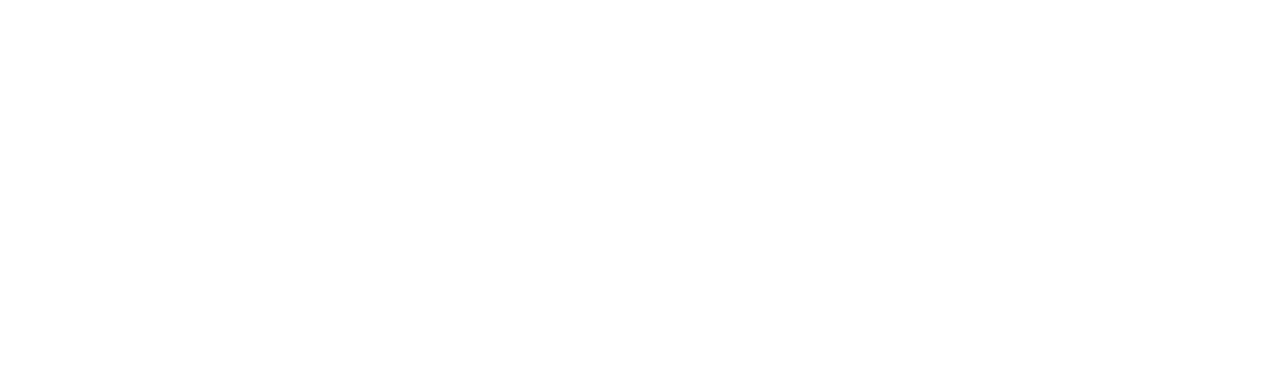
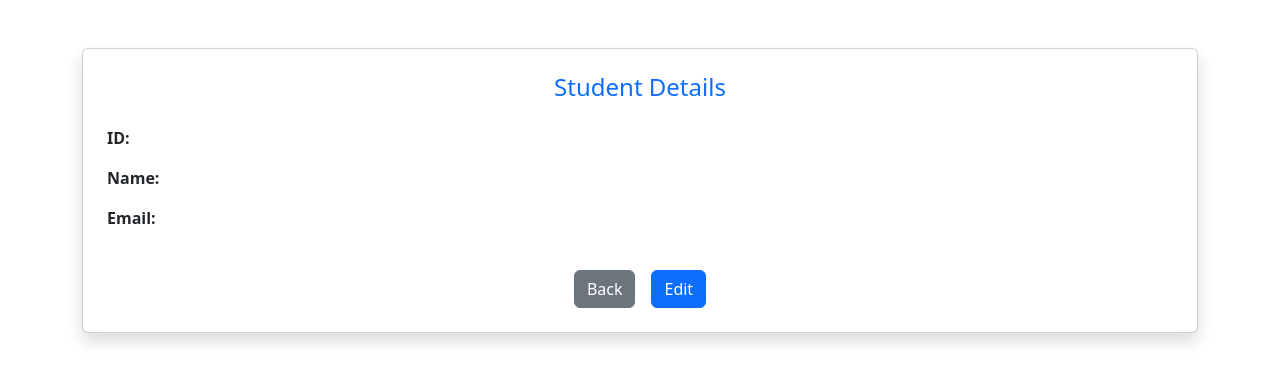
Before and after one commit to Githsara99/Personal-Task-and-Time-Tracker-Application, a React app in the folder frontend/: page /read/1 in a window 1280 px wide. Before the commit this address had no page. Shown: the top 382 px of the page. Built offline with nearby package versions, Linux system fonts and the light colour scheme; no server answers; the HTML template or start-up script is replaced by a standard one.

Commit message:
Setup read file

```diff
--- a/frontend/src/App.jsx
+++ b/frontend/src/App.jsx
@@ -2,6 +2,7 @@
 import {BrowserRouter, Routes, Route} from "react-router-dom"
 import Home from "./Components/Home"
 import Create from "./Components/Create"
+import Read from "./Components/Read"
 import 'bootstrap/dist/css/bootstrap.min.css'
 
 function App() {
@@ -10,6 +11,7 @@
       <Routes>
         <Route path='/' element={<Home />} />
         <Route path='/create' element={<Create />} />
+        <Route path='/read/:id' element={<Read />} />
       </Routes>
     </BrowserRouter>
   )
--- a/frontend/src/Components/Create.jsx
+++ b/frontend/src/Components/Create.jsx
@@ -1,5 +1,6 @@
 import React, {useState} from "react";
 import axios from "axios";
+import { useNavigate } from "react-router-dom";
 
 function Create() {
 
@@ -8,10 +9,15 @@
     Email: "",
   })
 
+  const navigate = useNavigate();
+
   const handleSubmit = (e) => {
     e.preventDefault();
     axios.post('http://localhost:8081/student', values)
-    .then(res => console.log(res))
+    .then(res => {
+      console.log(res);
+      navigate('/');
+    })
     .catch(err => console.log(err));
   }
 
--- a/frontend/src/Components/Home.jsx
+++ b/frontend/src/Components/Home.jsx
@@ -78,6 +78,11 @@
                     <td>{student.Email}</td>
                     <td>{student.ID}</td>
                     <td>
+                      <Link to={`/read/${student.ID}`} className="btn btn-sm me-2"
+                        style={{ backgroundColor: "#c7e3ff", border: "none" }}>
+                        ✏️ Read
+                      </Link>
+
                       <button className="btn btn-sm me-2"
                         style={{ backgroundColor: "#c7e3ff", border: "none" }}>
                         ✏️ Update
--- /dev/null
+++ b/frontend/src/Components/Read.jsx
@@ -0,0 +1,50 @@
+import React, {useEffect, useState} from "react";
+import { Link, useParams } from "react-router-dom";
+import axios from "axios";
+
+function Read() {
+
+    const { id } = useParams();
+    const [student, setStudent] = useState([])
+    useEffect(() => {
+        axios.get(`http://localhost:8081/read/` + id)
+        .then(res => {
+            console.log(res)
+            setStudent(res.data[0]);
+        })
+        .catch(err => console.log(err));
+    }, [id])
+
+        return(
+         <div className="container mt-5">
+      <div className="card shadow p-4">
+        <h4 className="text-center mb-4 text-primary">
+          Student Details
+        </h4>
+
+        <div className="mb-3">
+          <strong>ID:</strong> {student.ID}
+        </div>
+
+        <div className="mb-3">
+          <strong>Name:</strong> {student.Name}
+        </div>
+
+        <div className="mb-3">
+          <strong>Email:</strong> {student.Email}
+        </div>
+
+        <div className="d-flex justify-content-center gap-3 mt-4">
+          <Link to="/" className="btn btn-secondary">
+            Back
+          </Link>
+          <Link to={`/edit/${student.ID}`} className="btn btn-primary">
+            Edit
+          </Link>
+        </div>
+      </div>
+    </div>
+    )
+}
+
+export default Read
```
Also changed, not shown: 1 other file (tests, documents, lock files or other folders).
